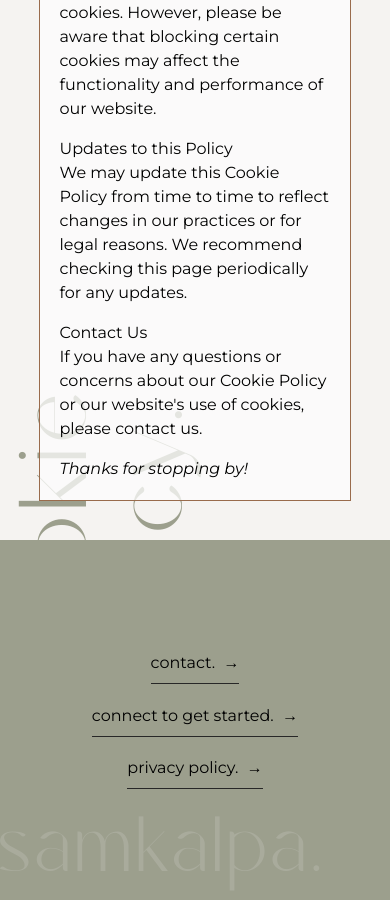
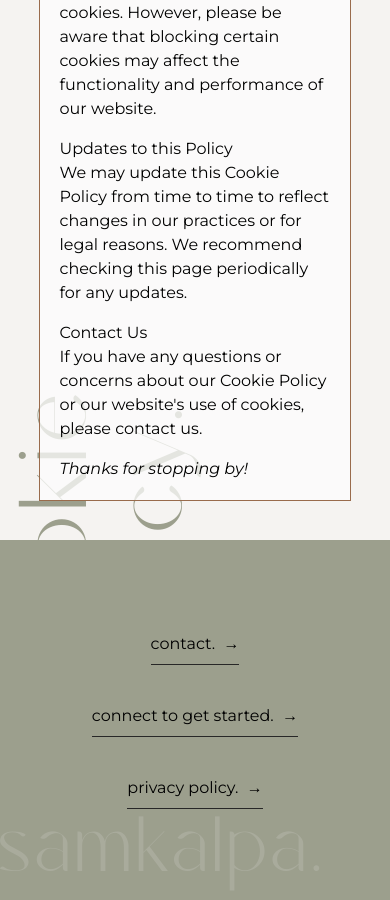
Before and after one commit to brittwoodard/embodied-creative, a Jekyll site: the page built from cookie-policy.html, in a window 390 px wide and 900 px high, scrolled down 2006 px. Built offline with Jekyll 4.4.1, drawn with Linux system fonts in a browser that asks for light colours; nearby versions of some CDN libraries; some web fonts are replaced.

Commit message:
margin footer

```diff
--- a/_includes/site-footer.html
+++ b/_includes/site-footer.html
@@ -2,7 +2,7 @@
     <div class="min-h-[40vh] mb-[-20%] bg-dark flex items-center">
         <nav class="grid md:grid-cols-3 justify-items-center w-full z-10">
             <a href="#" class="contact-button">Contact. &nbsp;→</a>
-            <a href="#" class="pricing-button my-5p md:my-0">Connect to get started. &nbsp;→</a>
+            <a href="#" class="pricing-button my-10p md:my-0">Connect to get started. &nbsp;→</a>
             <a href="/privacy-policy.html">Privacy Policy. &nbsp;→</a>
         </nav>
     </div>
--- a/assets/css/output-style.css
+++ b/assets/css/output-style.css
@@ -670,6 +670,10 @@ input[type="checkbox"] {
   margin-top: 2rem;
   margin-bottom: 2rem;
 }
+.my-10p {
+  margin-top: 10%;
+  margin-bottom: 10%;
+}
 .-mb-10p {
   margin-bottom: -10%;
 }
```
